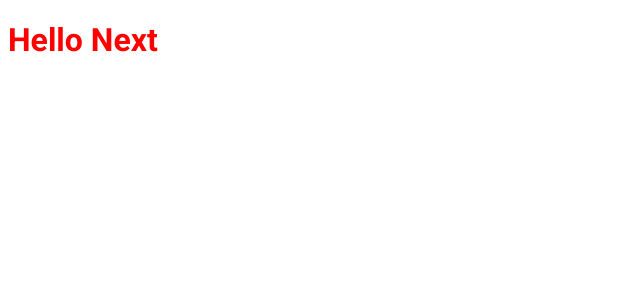
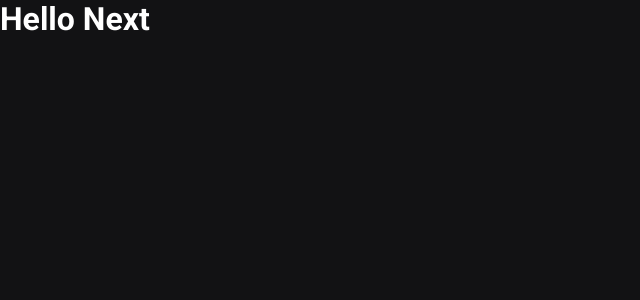
Before and after one commit to jorginhodev/ignite-react-chapter-iii, a Next.js app: page / in a window 1280 px wide. Shown: the top 300 px of the page, without its empty margins (0-640 px from the left). Built offline with nearby package versions, Linux system fonts and the light colour scheme.

Commit message:
feat: configure global styles

```diff
--- a/src/pages/_app.tsx
+++ b/src/pages/_app.tsx
@@ -1,4 +1,6 @@
 import { AppProps } from "next/app";
+
+import "../styles/global.scss";
 
 function MyApp({ Component, pageProps }: AppProps) {
   return <Component {...pageProps} />;
--- a/src/pages/index.tsx
+++ b/src/pages/index.tsx
@@ -1,6 +1,4 @@
 import Head from "next/head";
-
-import styles from "../styles/home.module.scss";
 
 export default function Home() {
   return (
@@ -9,7 +7,7 @@
         <title>Início | ig.news</title>
       </Head>
 
-      <h1 className={styles.title}>Hello Next</h1>
+      <h1>Hello Next</h1>
     </>
   );
 }
--- /dev/null
+++ b/src/styles/global.scss
@@ -0,0 +1,48 @@
+* {
+  margin: 0;
+  padding: 0;
+  box-sizing: border-box;
+}
+
+:root {
+  --white: #ffffff;
+
+  --gray-100: #e1e1e6;
+  --gray-300: #a8a8b3;
+  --gray-900: #121214;
+
+  --cyan-500: #61dafb;
+  --yellow-500: #eba417;
+}
+
+html {
+  @media (max-width: 1080px) {
+    font-size: 93.75%;
+  }
+
+  @media (max-width: 720px) {
+    font-size: 87.5%;
+  }
+}
+
+body {
+  background: var(--gray-900);
+  color: var(--white);
+}
+
+body,
+input,
+textarea,
+select,
+button {
+  font: 400 1rem "Roboto", sans-serif;
+}
+
+button {
+  cursor: pointer;
+}
+
+a {
+  color: inherit;
+  text-decoration: none;
+}
--- a/src/styles/home.module.scss
+++ /dev/null
@@ -1,4 +0,0 @@
-.title {
-  color: red;
-  font-family: "Roboto", sans-serif;
-}
```
